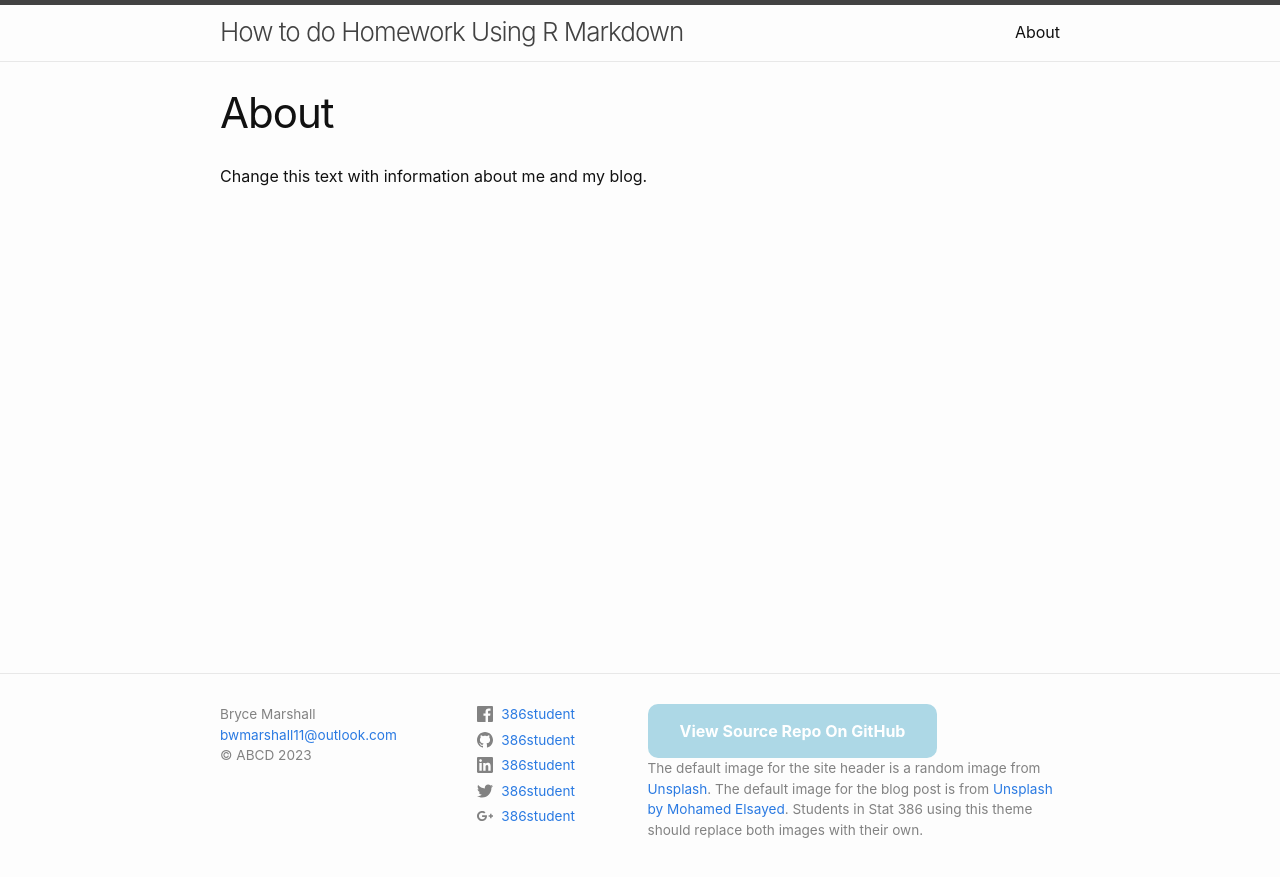
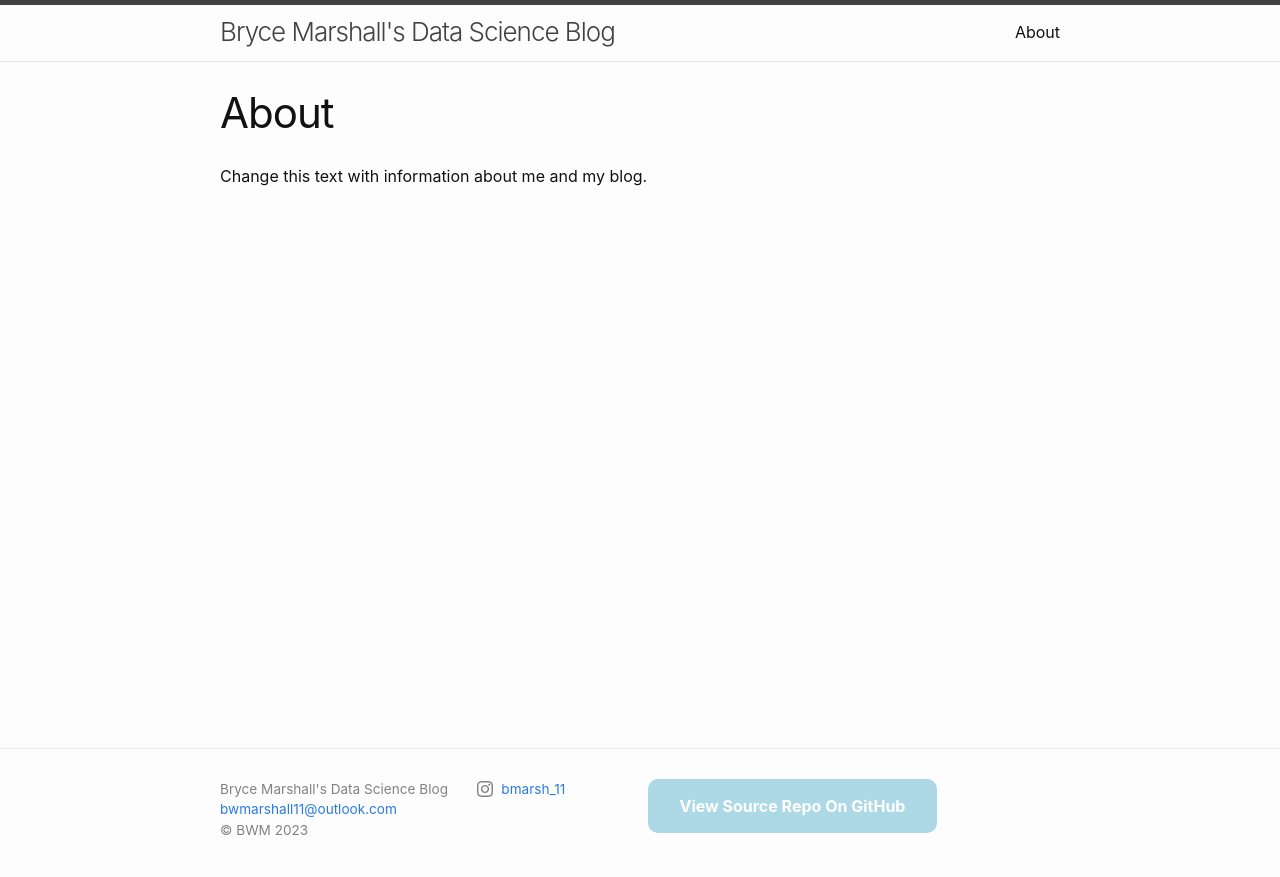
Before and after one commit to bryce11m/my-blog, a Jekyll site: the page built from about.markdown, in a window 1280 px wide. Shown: the top 877 px of the page. Built offline with Jekyll 4.4.1, drawn with Linux system fonts in a browser that asks for light colours.

Commit message:
Update _config.yml

```diff
--- a/_config.yml
+++ b/_config.yml
@@ -18,33 +18,28 @@
 # You can create any custom variable you would like, and they will be accessible
 # in the templates via {{ site.myvariable }}.
 
-title: How to do Homework Using R Markdown
+title: Bryce Marshall's Data Science Blog
 email: bwmarshall11@outlook.com
-description: "This blog is a general tutorial on how to structure and format homework assignments using R Markdown."
+description:
 baseurl: "/my-blog" # the name of the repository
 url: "https://bryce11m.github.io" #  change this to "https://<your-github-username>.github.io"
-image: https://source.unsplash.com/random
-author: Bryce Marshall
-copyright: ABCD # Your initials or what you want the copyright to be.  Leave empty for no copyright
-footer_description: 'The default image for the site header is a random image from
-        <a href="https://source.unsplash.com/random" target="_blank"> Unsplash</a>.
-        The default image for the blog post is from
-        <a href="https://unsplash.com/photos/DWpR-BpKlw0?utm_source=unsplash&utm_medium=referral&utm_content=creditShareLink" target="_blank"
-        >Unsplash by Mohamed Elsayed</a>. Students in Stat 386 using this theme should replace both images
-        with their own.'
+image: https://www.google.com/url?sa=i&url=https%3A%2F%2Fwww.goldenisles.com%2Fblog%2Fpost%2Fbest-places-to-watch-the-sunset%2F&psig=AOvVaw3uzFb2szqqhf3FnkZH7lXd&ust=1697245436762000&source=images&cd=vfe&opi=89978449&ved=0CBAQjRxqFwoTCKixn4zq8YEDFQAAAAAdAAAAABAR
+author:
+copyright: BWM # Your initials or what you want the copyright to be.  Leave empty for no copyright
+footer_description:
 
 
 # Social media users names.  Leave fields blank that you don't want displayed
-twitter_username: 386student
-github_username:  386student
-linkedin_username: 386student
+twitter_username:
+github_username:
+linkedin_username:
 dribbble_username:
-facebook_username: 386student
+facebook_username:
 flickr_username:
-instagram_username:
+instagram_username: bmarsh_11
 pinterest_username:
 youtube_username:
-googleplus_username: 386student
+googleplus_username:
 
 plugins:
   - jekyll-feed
```
